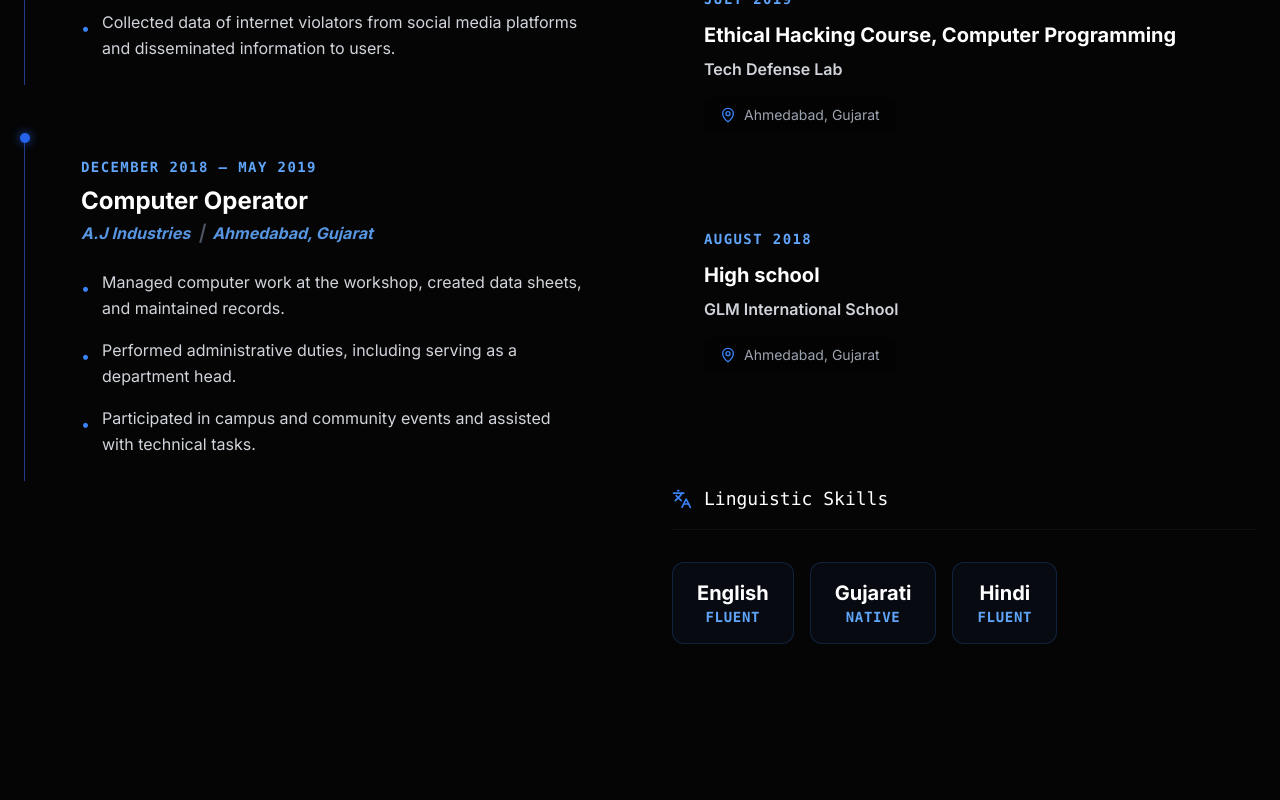
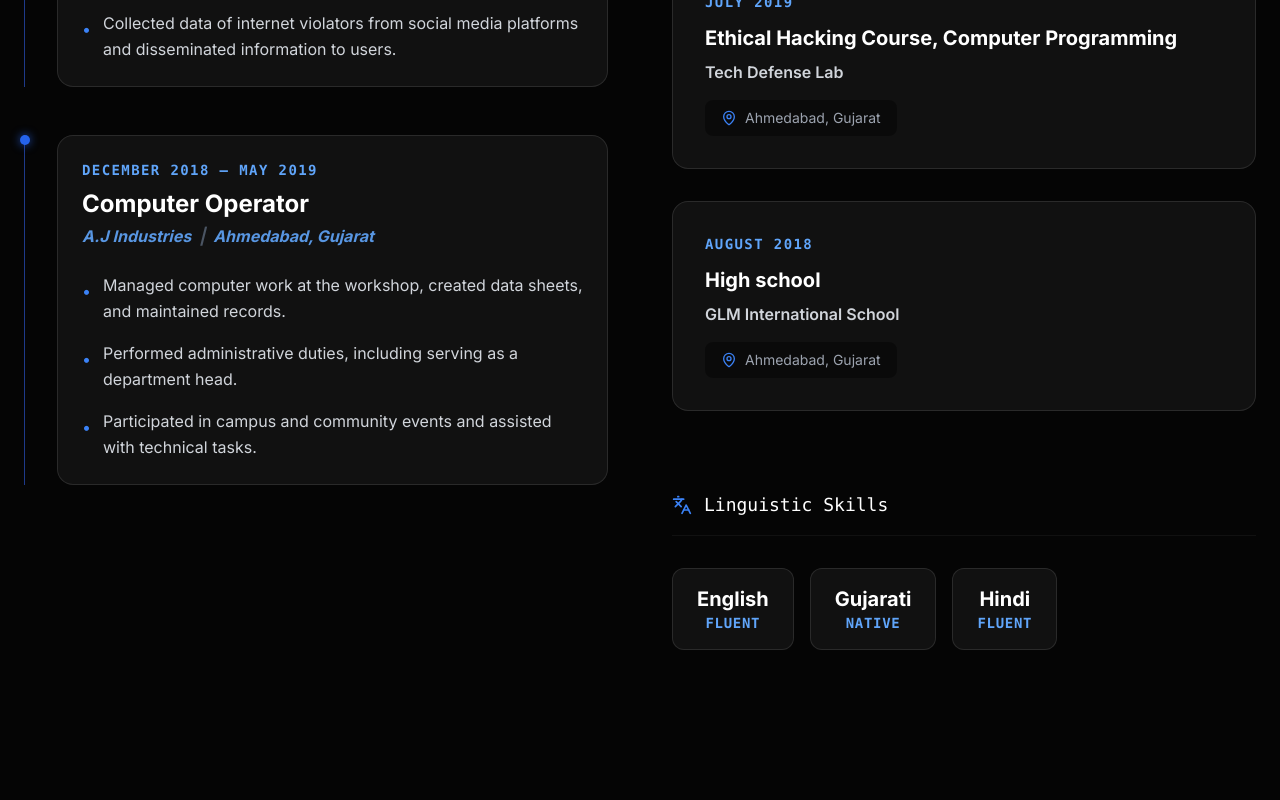
Before and after one commit to Devamstark/DevamTrivediPortfolio, a React (Vite) app: page / in a window 1280 px wide. Shown: the part 1520-2320 px from the top of the page. Built offline with nearby package versions, Linux system fonts and the light colour scheme.

Commit message:
UI Fix: Matched all card highlights to Section A style

```diff
--- a/App.tsx
+++ b/App.tsx
@@ -209,7 +209,7 @@ const App: React.FC = () => {
                 {EXPERIENCES.map((exp, idx) => (
                   <div key={idx} className="relative pl-8 border-l border-blue-900 group">
                     <div className="absolute -left-[5px] top-0 w-2.5 h-2.5 bg-blue-600 rounded-full shadow-[0_0_10px_rgba(37,99,235,0.8)] group-hover:scale-125 transition-transform"></div>
-                    <div className="glass-panel glass-panel-hover p-6 rounded-2xl">
+                    <div className="bg-white/5 border border-white/10 p-6 rounded-2xl hover:bg-white/10 transition-all duration-300">
                       <div className="mb-2 text-sm font-mono text-blue-400 font-bold uppercase tracking-widest">{exp.period}</div>
                       <h5 className="text-2xl font-bold text-white mb-1">{exp.role}</h5>
                       <div className="text-blue-400/90 mb-6 flex items-center font-bold text-base italic">
@@ -235,7 +235,7 @@ const App: React.FC = () => {
               </h4>
               <div className="space-y-8">
                 {EDUCATION.map((edu, idx) => (
-                  <div key={idx} className="glass-panel glass-panel-hover p-8 rounded-2xl">
+                  <div key={idx} className="bg-white/5 border border-white/10 p-8 rounded-2xl hover:bg-white/10 transition-all duration-300">
                     <div className="text-sm font-mono text-blue-400 mb-3 font-bold uppercase tracking-widest">{edu.expected}</div>
                     <h5 className="text-xl font-bold text-white mb-2">{edu.degree}</h5>
                     <p className="text-gray-300 font-semibold mb-4">{edu.institution}</p>
@@ -252,7 +252,7 @@ const App: React.FC = () => {
                 </h4>
                 <div className="flex flex-wrap gap-4">
                   {SKILLS.spokenLanguages.map((lang) => (
-                    <div key={lang.name} className="px-6 py-4 bg-blue-500/5 border border-blue-500/20 rounded-xl flex flex-col items-center">
+                    <div key={lang.name} className="px-6 py-4 bg-white/5 border border-white/10 rounded-xl flex flex-col items-center hover:bg-white/10 transition-all">
                       <span className="text-xl font-bold text-white">{lang.name}</span>
                       <span className="text-sm font-mono text-blue-400 uppercase tracking-wider font-bold">{lang.level}</span>
                     </div>
@@ -277,7 +277,7 @@ const App: React.FC = () => {
 
           <div className="grid grid-cols-1 md:grid-cols-3 gap-8">
             {PROJECTS.map((project, idx) => (
-              <div key={idx} className="glass-panel glass-panel-hover p-8 rounded-3xl flex flex-col h-full group">
+              <div key={idx} className="bg-white/5 border border-white/10 p-8 rounded-3xl flex flex-col h-full group hover:bg-white/10 transition-all duration-300">
                 <div className="absolute top-0 right-0 p-8 opacity-5 group-hover:opacity-10 transition-opacity">
                   <Cpu className="w-24 h-24" />
                 </div>
@@ -319,7 +319,7 @@ const App: React.FC = () => {
 
           <div className="space-y-24">
             {COURSES.filter(c => c.reflection.length > 0).map((course, idx) => (
-              <div key={idx} className="glass-panel glass-panel-hover p-8 md:p-12 rounded-3xl">
+              <div key={idx} className="bg-white/5 border border-white/10 p-8 md:p-12 rounded-3xl hover:bg-white/10 transition-all duration-300">
                 <div className="flex flex-col md:flex-row md:items-start justify-between mb-8 gap-6">
                   <div>
                     <div className="flex items-center gap-3 mb-2">
@@ -428,7 +428,7 @@ const App: React.FC = () => {
           </div>
 
           <div className="grid grid-cols-1 md:grid-cols-2 lg:grid-cols-4 gap-8">
-            <div className="glass-panel glass-panel-hover p-8 rounded-3xl space-y-6">
+            <div className="bg-white/5 border border-white/10 p-8 rounded-3xl space-y-6 hover:bg-white/10 transition-all duration-300">
               <div className="w-12 h-12 bg-red-500/10 rounded-xl flex items-center justify-center">
                 <Shield className="text-red-500 w-6 h-6 cyber-glow" />
               </div>
@@ -438,7 +438,7 @@ const App: React.FC = () => {
               </div>
             </div>
 
-            <div className="glass-panel glass-panel-hover p-8 rounded-3xl space-y-6">
+            <div className="bg-white/5 border border-white/10 p-8 rounded-3xl space-y-6 hover:bg-white/10 transition-all duration-300">
               <div className="w-12 h-12 bg-blue-500/10 rounded-xl flex items-center justify-center">
                 <Network className="text-blue-500 w-6 h-6 cyber-glow" />
               </div>
@@ -448,7 +448,7 @@ const App: React.FC = () => {
               </div>
             </div>
 
-            <div className="glass-panel glass-panel-hover p-8 rounded-3xl space-y-6">
+            <div className="bg-white/5 border border-white/10 p-8 rounded-3xl space-y-6 hover:bg-white/10 transition-all duration-300">
               <div className="w-12 h-12 bg-green-500/10 rounded-xl flex items-center justify-center">
                 <TerminalIcon className="text-green-500 w-6 h-6 cyber-glow" />
               </div>
@@ -458,7 +458,7 @@ const App: React.FC = () => {
               </div>
             </div>
 
-            <div className="glass-panel glass-panel-hover p-8 rounded-3xl space-y-6">
+            <div className="bg-white/10 backdrop-blur-md border border-white/20 p-8 rounded-3xl space-y-6 hover:bg-white/[0.15] hover:border-blue-500/50 transition-all duration-300">
               <div className="w-12 h-12 bg-purple-500/10 rounded-xl flex items-center justify-center">
                 <Cpu className="text-purple-500 w-6 h-6 cyber-glow" />
               </div>
@@ -487,7 +487,7 @@ const App: React.FC = () => {
 
             <div className="lg:col-span-8 grid grid-cols-1 md:grid-cols-2 gap-4">
               {CERTIFICATIONS.map((cert, idx) => (
-                <div key={idx} className="glass-panel glass-panel-hover p-6 rounded-2xl flex items-start group">
+                <div key={idx} className="bg-white/5 border border-white/10 p-6 rounded-2xl flex items-start group hover:bg-white/10 transition-all duration-300">
                   <div className="w-12 h-12 bg-blue-500/10 rounded-xl flex items-center justify-center mr-6 group-hover:rotate-6 transition-transform cyber-glow">
                     <Award className="w-6 h-6 text-blue-500" />
                   </div>
@@ -513,7 +513,7 @@ const App: React.FC = () => {
 
           <div className="grid grid-cols-1 md:grid-cols-3 gap-8">
             {VOLUNTEER.map((item, idx) => (
-              <div key={idx} className="glass-panel glass-panel-hover p-8 rounded-3xl">
+              <div key={idx} className="bg-white/5 border border-white/10 p-8 rounded-3xl hover:bg-white/10 transition-all duration-500">
                 <div className="w-12 h-12 bg-blue-500/10 rounded-xl flex items-center justify-center mb-6 cyber-glow">
                   <Heart className="text-blue-500 w-6 h-6" />
                 </div>
@@ -532,19 +532,19 @@ const App: React.FC = () => {
           <h3 className="text-5xl md:text-7xl font-black mb-12 tracking-tighter">Initiate Secure <br />Collaboration.</h3>
 
           <div className="grid grid-cols-1 md:grid-cols-3 gap-8 max-w-5xl mx-auto mb-24">
-            <a href="mailto:Devam9131@gmail.com" className="glass-panel glass-panel-hover p-8 rounded-3xl group">
+            <a href="mailto:Devam9131@gmail.com" className="bg-white/5 border border-white/10 p-8 rounded-3xl group hover:bg-white/10 transition-all duration-300">
               <Mail className="w-8 h-8 text-blue-500 mx-auto mb-4 group-hover:scale-110 transition-transform text-flicker" />
               <div className="text-sm font-mono text-gray-400 mb-2 uppercase tracking-widest font-bold">E-Mail Channel</div>
               <div className="text-xl font-bold text-white">Devam9131@gmail.com</div>
             </a>
 
-            <a href="tel:+15513449705" className="glass-panel glass-panel-hover p-8 rounded-3xl group">
+            <a href="tel:+15513449705" className="bg-white/5 border border-white/10 p-8 rounded-3xl group hover:bg-white/10 transition-all duration-300">
               <Phone className="w-8 h-8 text-blue-500 mx-auto mb-4 group-hover:scale-110 transition-transform text-flicker" />
               <div className="text-sm font-mono text-gray-400 mb-2 uppercase tracking-widest font-bold">Secure Line</div>
               <div className="text-xl font-bold text-white">+1 (551) 344-9705</div>
             </a>
 
-            <a href="https://linkedin.com/in/devamstark" target="_blank" className="glass-panel glass-panel-hover p-8 rounded-3xl group">
+            <a href="https://linkedin.com/in/devamstark" target="_blank" className="bg-white/5 border border-white/10 p-8 rounded-3xl group hover:bg-white/10 transition-all duration-300">
               <Linkedin className="w-8 h-8 text-blue-500 mx-auto mb-4 group-hover:scale-110 transition-transform text-flicker" />
               <div className="text-sm font-mono text-gray-400 mb-2 uppercase tracking-widest font-bold">Connect Network</div>
               <div className="text-xl font-bold text-white">LinkedIn Profile</div>
--- a/index.css
+++ b/index.css
@@ -4,11 +4,17 @@
 
 @layer components {
   .glass-panel {
-    @apply bg-white/[0.12] backdrop-blur-md border border-white/20 shadow-[0_4px_30px_-5px_rgba(0, 0, 0, 0.6)];
+    background-color: rgba(255, 255, 255, 0.12);
+    backdrop-filter: blur(12px);
+    border: 1px solid rgba(255, 255, 255, 0.2);
+    box-shadow: 0 4px 30px -5px rgba(0, 0, 0, 0.6);
   }
 
-  .glass-panel-hover {
-    @apply hover:bg-white/[0.16] hover:border-blue-500/70 hover:shadow-[0_0_30px_rgba(59, 130, 246, 0.2)] transition-all duration-500 hover:-translate-y-1.5;
+  .glass-panel-hover:hover {
+    background-color: rgba(255, 255, 255, 0.16);
+    border-color: rgba(59, 130, 246, 0.7);
+    box-shadow: 0 0 30px rgba(59, 130, 246, 0.2);
+    transform: translateY(-6px);
   }
 
   .cyber-glow {
```
